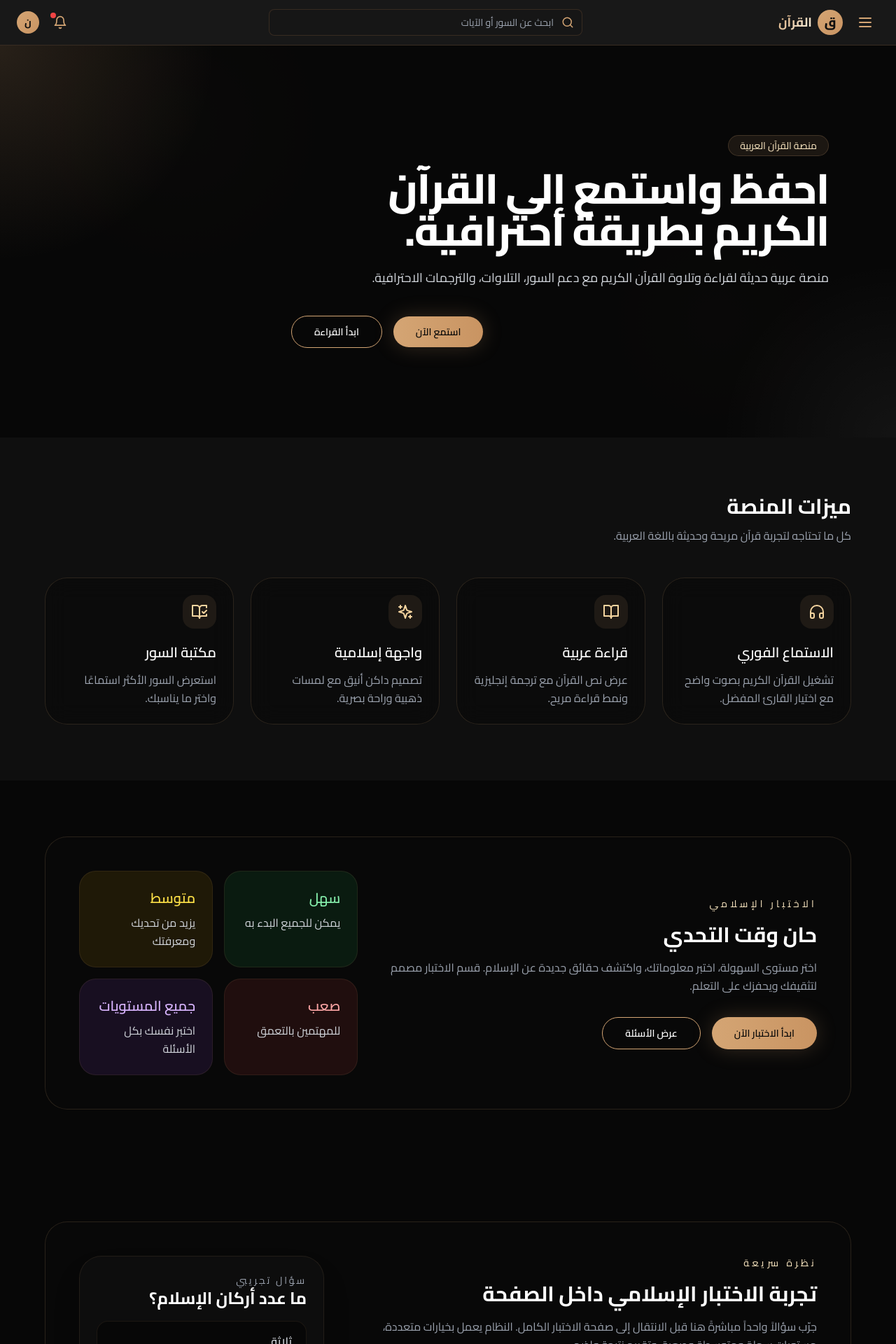
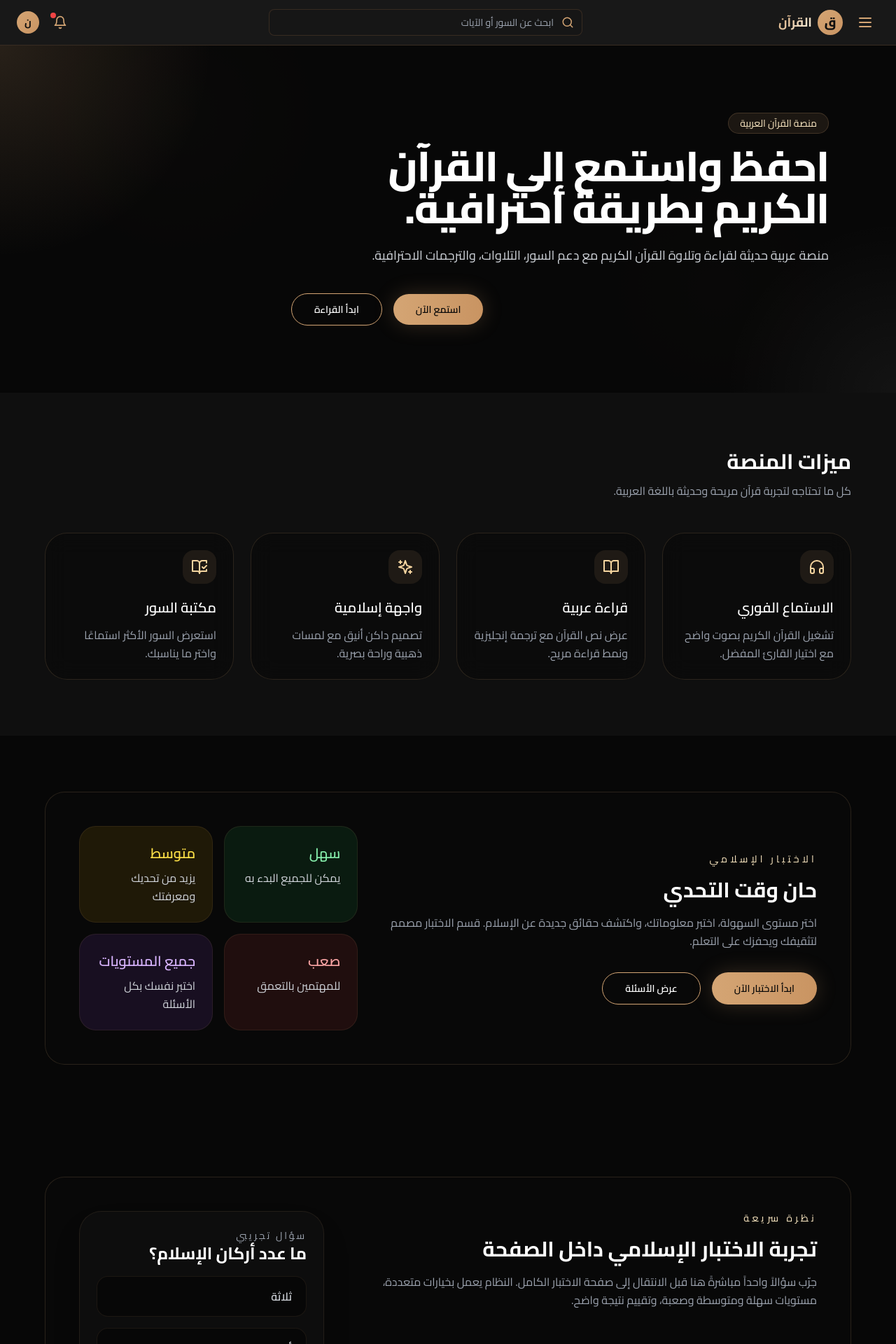
Before and after one commit to mohamedelmallhy-prog/noor-quran, a React (Vite) app: page /#/ in a window 1280 px wide. Shown: the top 1920 px of the page at 70% size. Built offline with nearby package versions, Linux system fonts and the light colour scheme; no server answers.

Commit message:
Refactor responsive CSS and App overflow handling, add Safari backdrop-filter support

```diff
--- a/src/App.jsx
+++ b/src/App.jsx
@@ -25,14 +25,14 @@ function App() {
 
   return (
     <Router>
-      <div className="flex min-h-screen bg-dark-900 text-white">
+      <div className="flex min-h-screen w-full overflow-x-hidden bg-dark-900 text-white">
         <Sidebar isOpen={sidebarOpen} onClose={closeSidebar} />
 
         <div className="flex-1 flex flex-col overflow-hidden">
           <Navbar onMenuClick={toggleSidebar} sidebarOpen={sidebarOpen} />
 
           <motion.main
-            className="flex-1 overflow-y-auto"
+            className="flex-1 overflow-y-auto overflow-x-hidden"
             initial={{ opacity: 0 }}
             animate={{ opacity: 1 }}
             transition={{ duration: 0.5 }}
--- a/src/index.css
+++ b/src/index.css
@@ -11,6 +11,8 @@
 html {
   scroll-behavior: smooth;
   direction: rtl;
+  min-width: 0;
+  font-size: 16px;
 }
 
 body {
@@ -77,12 +79,14 @@ textarea {
 .glass {
   background: rgba(255, 255, 255, 0.06);
   border: 1px solid rgba(212, 165, 116, 0.12);
+  -webkit-backdrop-filter: blur(16px);
   backdrop-filter: blur(16px);
 }
 
 .glass-dark {
   background: rgba(10, 10, 10, 0.65);
   border: 1px solid rgba(212, 165, 116, 0.16);
+  -webkit-backdrop-filter: blur(16px);
   backdrop-filter: blur(16px);
 }
 
@@ -165,9 +169,55 @@ section,
   min-width: 0;
 }
 
+.section-padding {
+  padding-left: 1rem;
+  padding-right: 1rem;
+}
+
+.section-card {
+  padding: 1.5rem;
+  border-radius: 1.75rem;
+}
+
+.page-section {
+  padding-left: 1rem;
+  padding-right: 1rem;
+}
+
+.hero-copy,
+.section-copy {
+  font-size: 1rem;
+  line-height: 1.75;
+}
+
+.section-stack {
+  gap: 1.5rem;
+}
+
+.section-title {
+  font-size: 2.4rem;
+}
+
+.navbar-compact {
+  padding-left: 0.75rem;
+  padding-right: 0.75rem;
+}
+
+.sidebar-panel {
+  width: 100%;
+  max-width: 18rem;
+}
+
 .responsive-button {
   width: 100%;
   max-width: 100%;
+}
+
+.backdrop-blur-sm,
+.backdrop-blur-md,
+.backdrop-blur-lg {
+  -webkit-backdrop-filter: blur(12px);
+  backdrop-filter: blur(12px);
 }
 
 @media (max-width: 1024px) {
--- a/src/pages/HomePage.jsx
+++ b/src/pages/HomePage.jsx
@@ -53,7 +53,7 @@ const HomePage = () => {
 
   return (
     <div className="bg-dark-900">
-      <section className="relative overflow-hidden bg-dark-950 py-24 sm:py-32">
+      <section className="relative overflow-hidden bg-dark-950 py-20 sm:py-24">
         <div className="absolute inset-0 bg-[radial-gradient(circle_at_top_left,rgba(212,165,116,0.16),transparent_22%),radial-gradient(circle_at_bottom_right,rgba(255,255,255,0.05),transparent_18%)]" />
         <div className="absolute inset-0 bg-islamic-grid opacity-20" />
 
```
